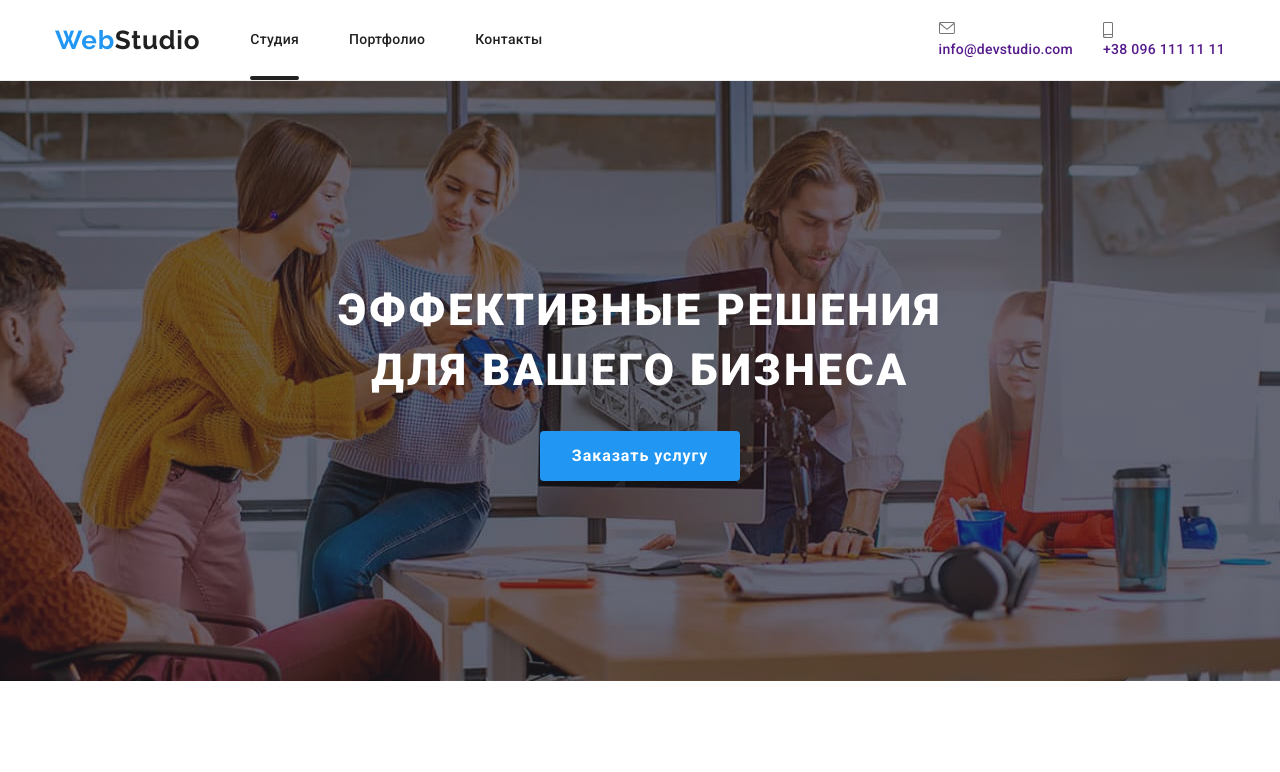
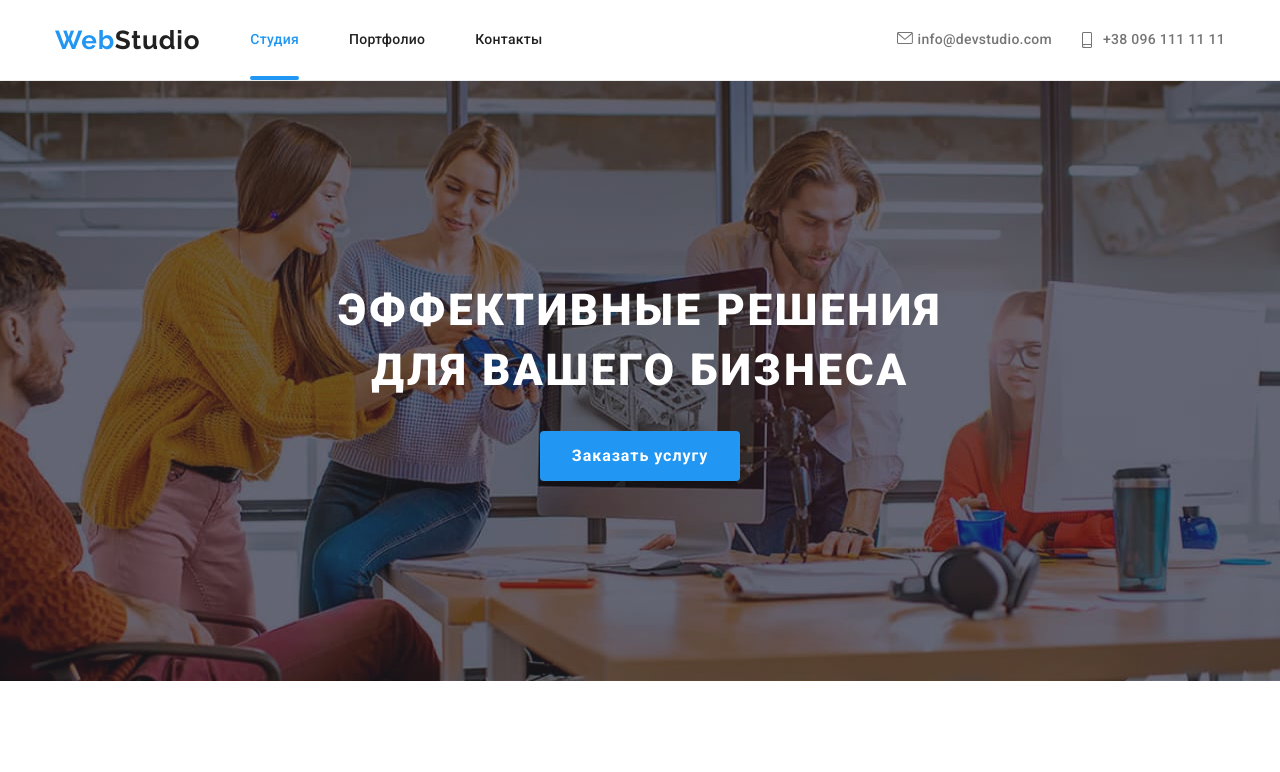
Before and after one commit to mariakor62/goit-markup-hw-07, a plain HTML site: page index.html in a window 1280 px wide. Shown: the top 772 px of the page. Drawn offline with nearby package versions, Linux system fonts and the light colour scheme; files that its build step writes are made by us from their sources.

Commit message:
site-nav changed

```diff
--- a/sass/components/_page-header.scss
+++ b/sass/components/_page-header.scss
@@ -17,8 +17,8 @@
 .site-nav__link--current::after {
   position: absolute;
   content: '';
-  @extend %flexCentered;
-
+  display: flex;
+  justify-content: center;
   width: 100%;
   top: 76px;
   left: 0;
@@ -38,7 +38,7 @@
 }
 
 .header-right {
-  @include centeredFlex(flex);
+  @extend %centered-flex;
   margin-left: auto;
 }
 .header-right__contact {
@@ -54,12 +54,12 @@
   font-size: 14px;
   line-height: 1.14;
   letter-spacing: 0.02em;
-  &__link {
-    @extend %align-center;
-    height: 12px;
-    color: $text-color;
-    transition: color 250ms cubic-bezier(0.4, 0, 0.2, 1);
-  }
+}
+.header-right__link {
+  @extend %align-center;
+  height: 12px;
+  color: $text-color;
+  transition: color 250ms cubic-bezier(0.4, 0, 0.2, 1);
 }
 .header-right__icon {
   width: 16px;
```
Also changed, not shown: css/main.css, css/main.min.css, 2 other files.
